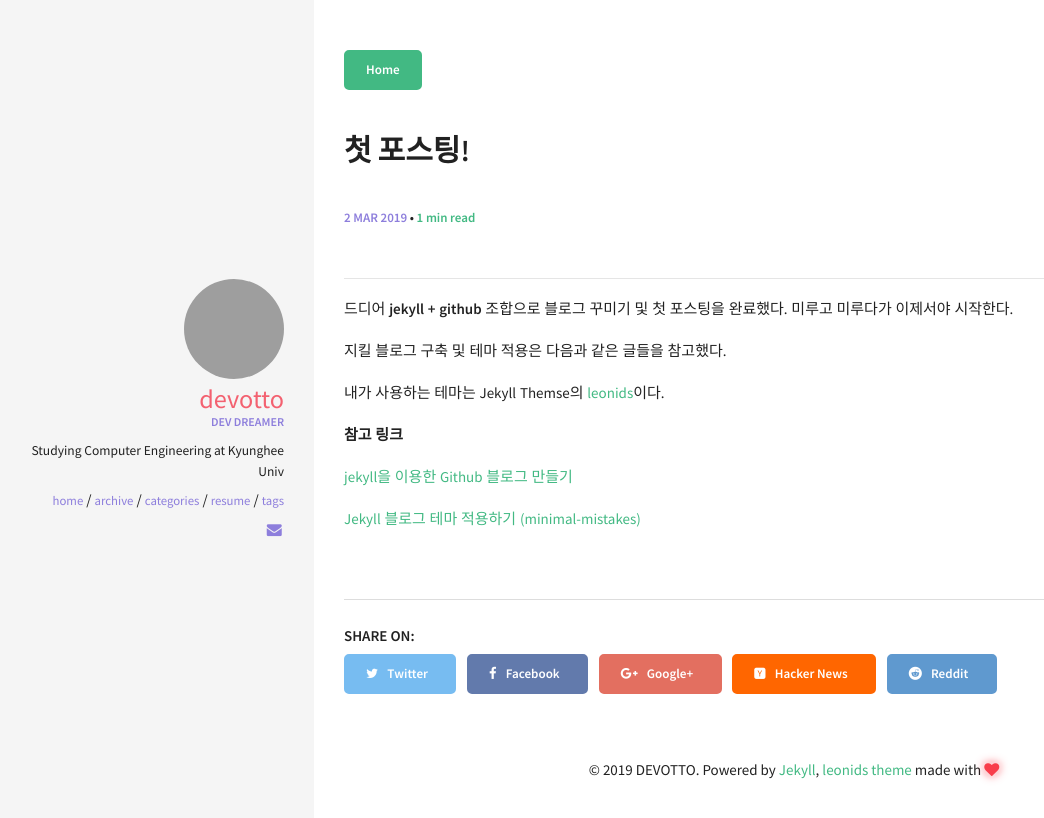
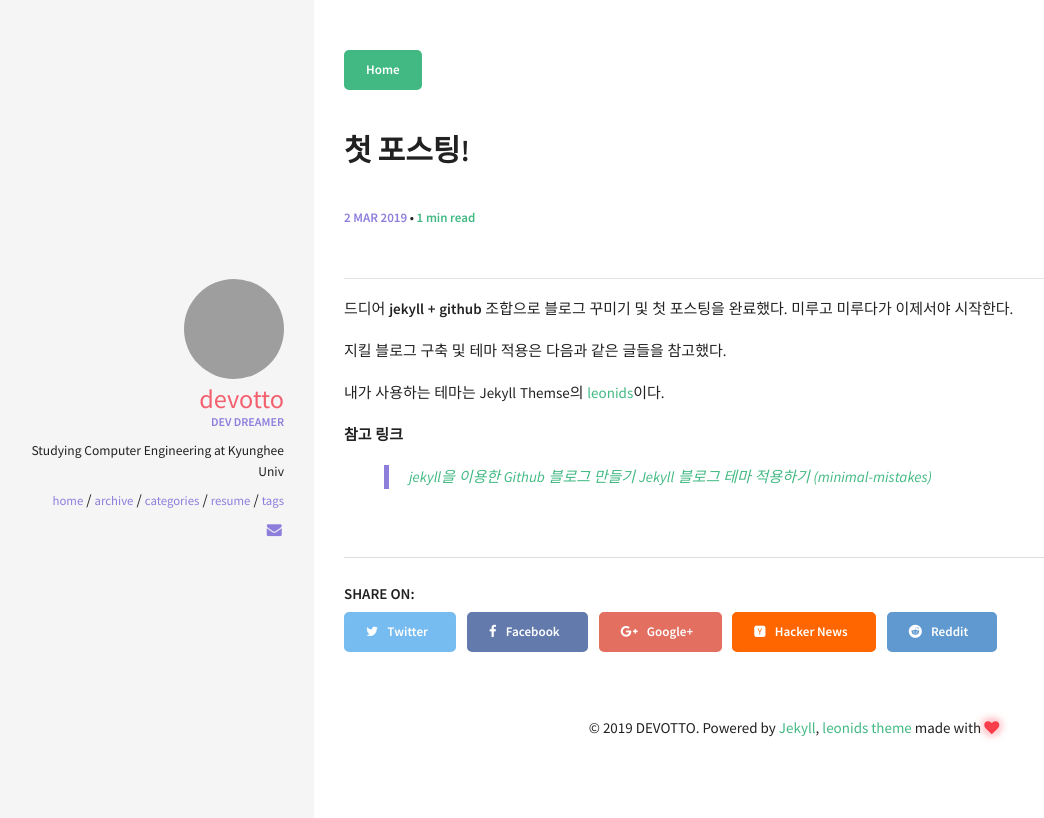
Before and after one commit to devOTTO/devotto.github.io, a Jekyll site: the page built from _posts/2019-03-02-.md, in a window 1280 px wide. Shown: the top 818 px of the page, without its empty margins (6-1050 px from the left). Built offline with Jekyll 4.4.1, drawn with Linux system fonts in a browser that asks for light colours; our own code applies the rules of GitHub Pages for plain Markdown files; comment, search, counter and statistics services are not loaded.

Commit message:
post change

```diff
--- a/_posts/2019-03-02-.md
+++ b/_posts/2019-03-02-.md
@@ -14,6 +14,5 @@
 
 **참고 링크**
 
-[jekyll을 이용한 Github 블로그 만들기](http://labs.brandi.co.kr/2018/05/14/chunbs.html)
-
-[Jekyll 블로그 테마 적용하기 (minimal-mistakes)](https://junhobaik.github.io/jekyll-apply-theme/)
+> [jekyll을 이용한 Github 블로그 만들기](http://labs.brandi.co.kr/2018/05/14/chunbs.html)
+> [Jekyll 블로그 테마 적용하기 (minimal-mistakes)](https://junhobaik.github.io/jekyll-apply-theme/)
```
